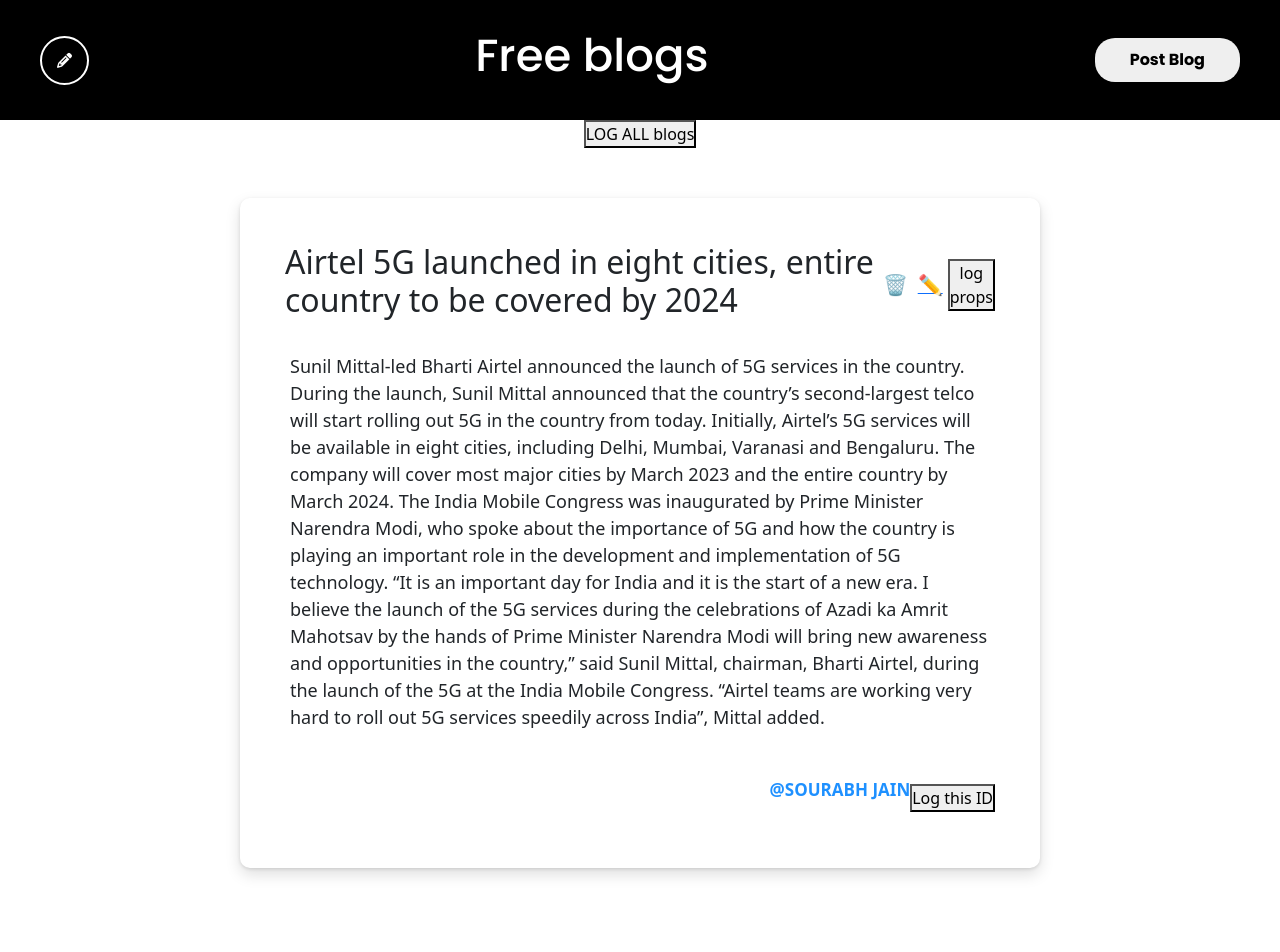
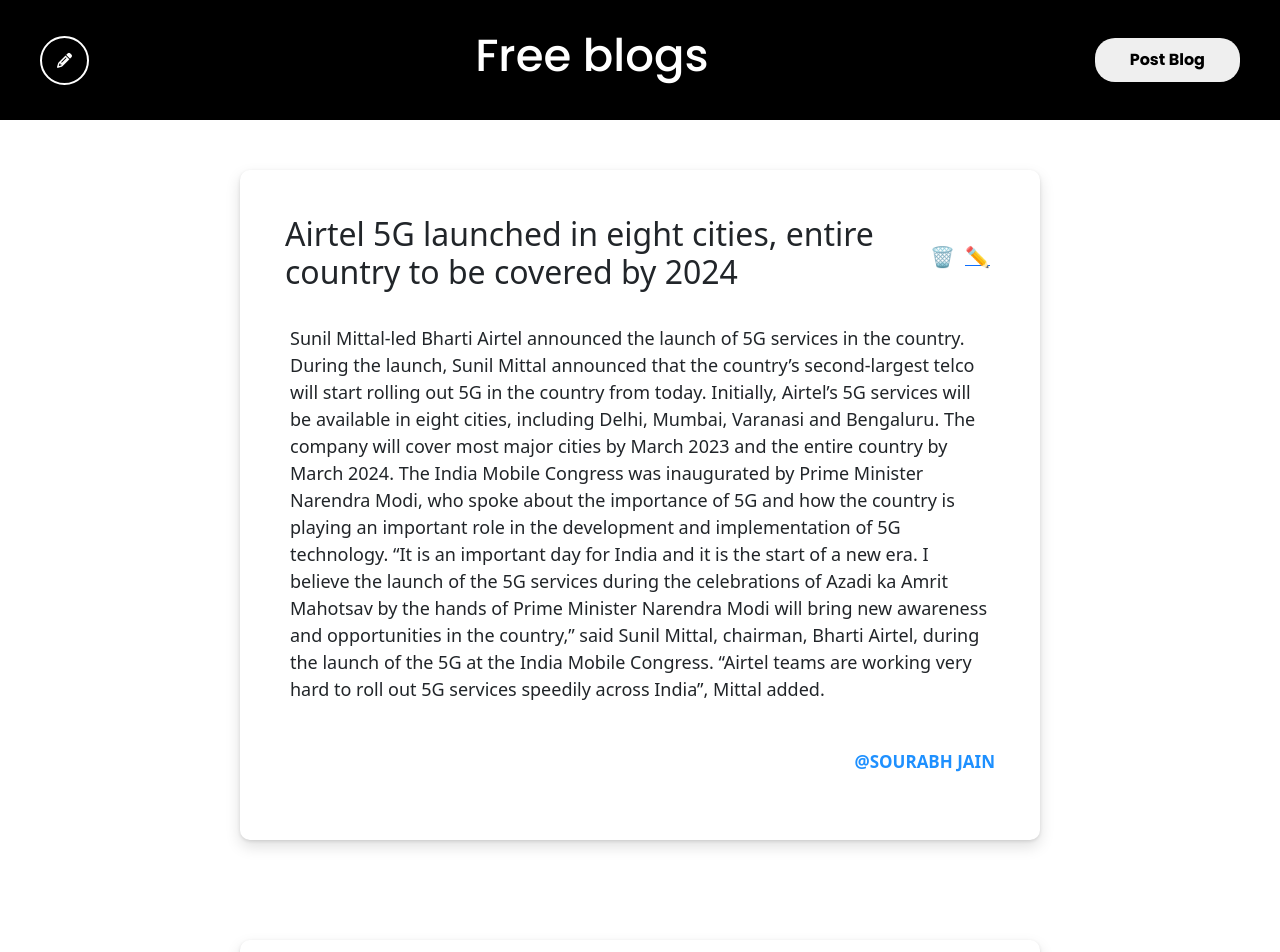
Before and after one commit to Anurag-Kochar-1/blog-app-redux, a React (Create React App) app: page / in a window 1280 px wide. Shown: the top 952 px of the page. Built offline with nearby package versions, Linux system fonts and the light colour scheme.

Commit message:
edit-feature-added

```diff
--- a/src/components/Blog.js
+++ b/src/components/Blog.js
@@ -26,7 +26,7 @@
 
 
 
-            <button onClick={() => console.log(props)} > log props </button>
+            {/* <button onClick={() => console.log(props)} > log props </button> */}
 
         </div>
 
@@ -38,7 +38,7 @@
 
         <div className='author-name-box'>
             <p className='author-name'> @{props.authorName} </p>
-            <button onClick={() => console.log(props.id)}> Log this ID </button>
+            {/* <button onClick={() => console.log(props.id)}> Log this ID </button> */}
 
         </div>
     </div>
--- a/src/pages/EditBlog.js
+++ b/src/pages/EditBlog.js
@@ -10,13 +10,13 @@
     const navigate = useNavigate()
 
     const location = useLocation()
-    // const [newTitle , setNewTitle] = useState(location.state.title)
-    // const [newAuthorName , setNewAuthorName] = useState(location.state.authorName)
-    // const [newBlogContent, setNewBlogContent] = useState(location.state.blogContent)
+    const [newTitle , setNewTitle] = useState(location.state.title)
+    const [newAuthorName , setNewAuthorName] = useState(location.state.authorName)
+    const [newBlogContent, setNewBlogContent] = useState(location.state.blogContent)
 
-    const [newTitle , setNewTitle] = useState()
-    const [newAuthorName , setNewAuthorName] = useState()
-    const [newBlogContent, setNewBlogContent] = useState()
+    // const [newTitle , setNewTitle] = useState()
+    // const [newAuthorName , setNewAuthorName] = useState()
+    // const [newBlogContent, setNewBlogContent] = useState()
 
   return (
     <div>
@@ -39,7 +39,7 @@
               className="form-control"
               id="exampleFormControlInput1"
             //   placeholder="add a title..."
-            //   value={'0'}
+              value={newTitle}
               onChange={(e) => setNewTitle(e.target.value)}
 
             />
@@ -56,7 +56,7 @@
               className="form-control"
               id="exampleFormControlInput1"
             //   placeholder="add blog author name..."
-            // value={'1'}
+            value={newAuthorName}
             onChange={(e) => setNewAuthorName(e.target.value)}
 
             />
@@ -72,7 +72,7 @@
               className="form-control"
               id="exampleFormControlTextarea1"
             //placeholder="add blog content..."
-                // value={'2'}
+                value={newBlogContent}
               rows="5"
               onChange={(e) => setNewBlogContent(e.target.value)}
 
--- a/src/pages/Home.js
+++ b/src/pages/Home.js
@@ -2,6 +2,7 @@
 import { Link } from "react-router-dom"
 import Blog from '../components/Blog'
 import { useSelector } from "react-redux"
+
 
 
 function Home() {
@@ -10,10 +11,11 @@
 
   return (
     <div className='home-page-container'>
-        <button onClick={() => console.log(blogs) } > LOG ALL blogs </button>
+        {/* <button onClick={() => console.log(blogs) } > LOG ALL blogs </button> */}
 
         {blogs.map((blog, index) => {
           return (
+            <>
               <div key={index}>
                 <Blog
                 // title = {blog.action_payload?.blogTitle}
@@ -28,6 +30,9 @@
                 />
               </div>
 
+
+
+            </>
           )
         })}
 
```
Lines whose indentation alone changed are shown as unchanged.
